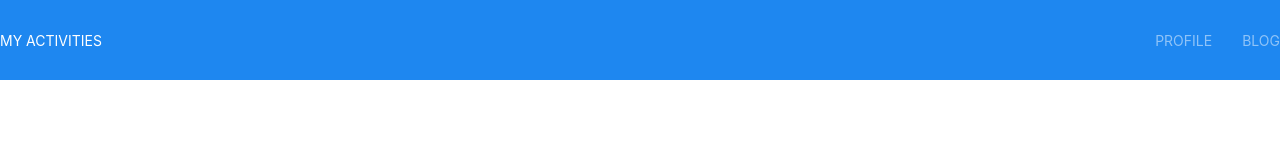
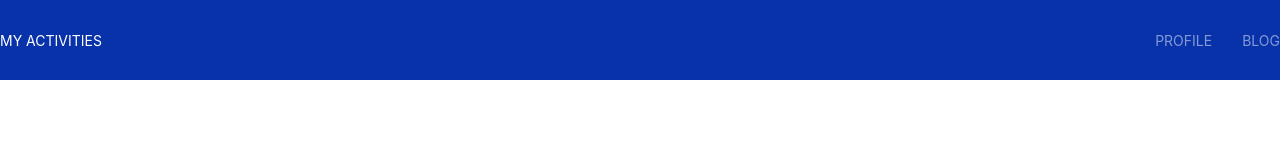
Before and after one commit to bhupesh-kumar/rootsite, a plain HTML site: page index.html in a window 1280 px wide. Drawn offline with nearby package versions, Linux system fonts and the light colour scheme.

Commit message:
overridden UIKITS CSS

```diff
--- /dev/null
+++ b/css/main.css
@@ -0,0 +1,3 @@
+body .uk-section-primary {
+    background: #0832A9 !important;
+}
--- a/index.html
+++ b/index.html
@@ -5,7 +5,7 @@
     <meta name="viewport" content="width=device-width, initial-scale=1.0">
     <title>Bhupesh Kumar Sahu</title>
     <link rel="icon" href="./src/logo.png" sizes="10x10">
-    <link rel="stylesheet" href="./css/commingSoon.css">
+
 
     <!-- UIkit CSS -->
     <link rel="stylesheet" href="https://cdn.jsdelivr.net/npm/uikit@3.6.14/dist/css/uikit.min.css" />
@@ -13,6 +13,7 @@
     <!-- UIkit JS -->
     <script src="https://cdn.jsdelivr.net/npm/uikit@3.6.14/dist/js/uikit.min.js"></script>
     <script src="https://cdn.jsdelivr.net/npm/uikit@3.6.14/dist/js/uikit-icons.min.js"></script>
+    <link rel="stylesheet" href="./css/main.css">
 </head>
 <body>
     <div class="hero">
```
